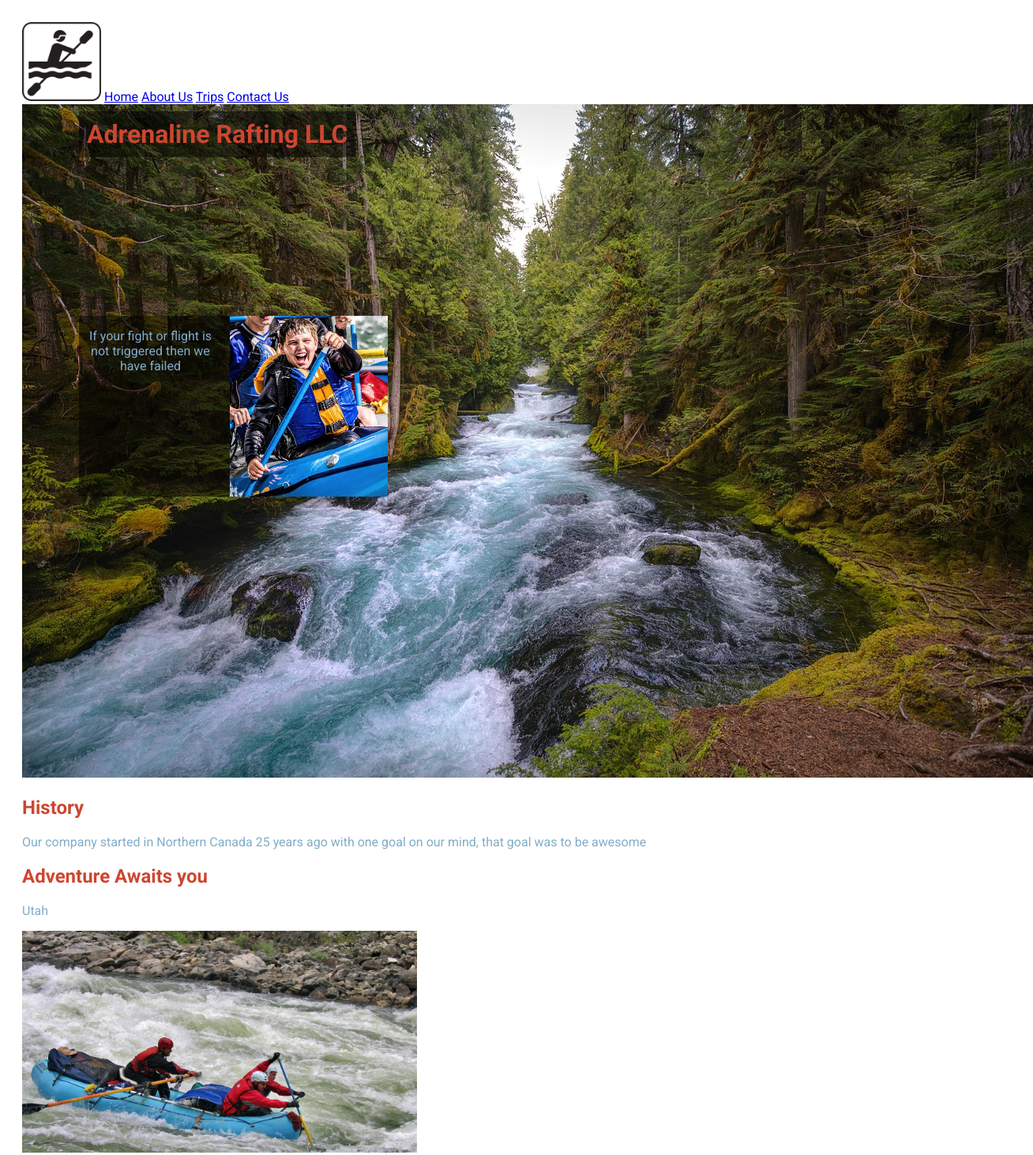
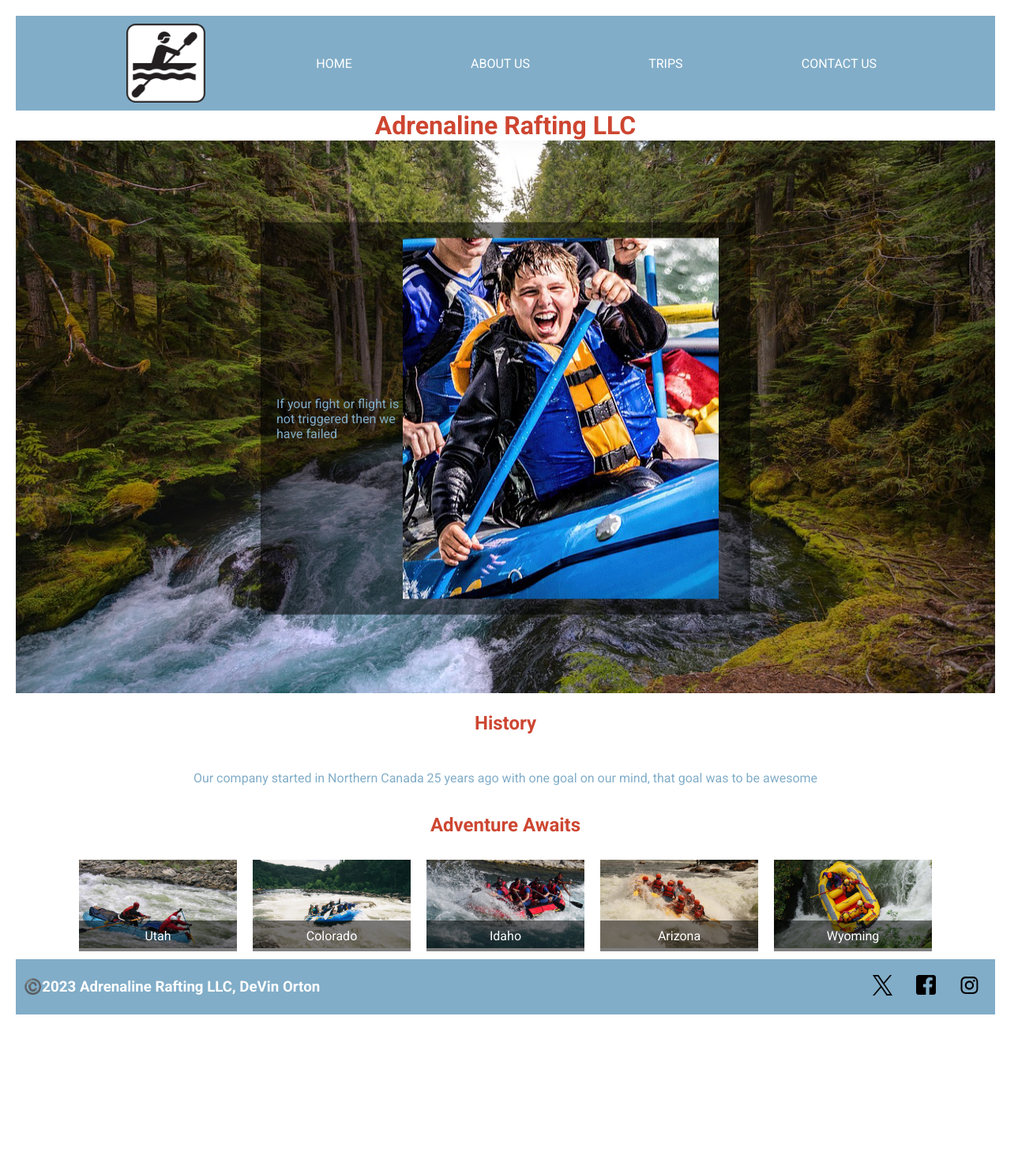
Before and after one commit to Jazzton78/wdd130, a plain HTML site: page wwr/about.html in a window 1280 px wide. Shown: the top 1463 px of the page at 79% size, 1308 px wide, since content can reach past the window. After the commit the page ends 1305 px from the top, so only its background shows below. Drawn offline with Linux system fonts and the light colour scheme.

Commit message:
Grid added

```diff
--- a/wwr/about.html
+++ b/wwr/about.html
@@ -10,7 +10,7 @@
   </head>
   <body>
     <header>
-      <nav>
+      <nav class="header">
         <img src="images/logo.png" alt="Rafting Site Logo" width="100" />
         <a href="index.html">Home</a>
         <a href="about.html">About Us</a>
@@ -19,37 +19,57 @@
       </nav>
     </header>
     <main>
+      <div class="container">
         <div class="hero">
           <img src="images/rafting.jpg" alt="white water raft" />
+          <article>
+            <p>If your fight or flight is not triggered then we have failed</p>
+            <img src="images/HappyBoy.jpg" alt="Happy Client" />
+          </article>
         </div>
         <h1>Adrenaline Rafting LLC</h1>
-      <article>
-        <img src="images/HappyBoy.jpg" alt="Happy Client" />
-        <p>If your fight or flight is not triggered then we have failed</p>
-      </article>
-      <section>
+        <!-- Add your other content here -->
+      </div>
+      <section class="history">
         <h2>History</h2>
         <p>
           Our company started in Northern Canada 25 years ago with one goal on
           our mind, that goal was to be awesome
         </p>
       </section>
-      <section>
-        <h2>Adventure Awaits you</h2>
+      <section class="adventure">
+        <h2>Adventure Awaits</h2>
+      </section>
+
+      <section class="image-grid">
+        <div class="image-container">
           <p>Utah</p>
-        <img src="images/rafting1.jpg" alt="Utah" width="500" />
+          <img src="images/rafting1.jpg" alt="Utah" />
+        </div>
+
+        <div class="image-container">
           <p>Colorado</p>
-        <img src="images/rafting2.jpg" alt="Coloado" width="500" />
+          <img src="images/rafting2.jpg" alt="Colorado" />
+        </div>
+
+        <div class="image-container">
           <p>Idaho</p>
-        <img src="images/rafting3.jpg" alt="Idaho" width="500" />
+          <img src="images/rafting3.jpg" alt="Idaho" />
+        </div>
+
+        <div class="image-container">
           <p>Arizona</p>
-        <img src="images/rafting4.jpg" alt="Arizona" width="500" />
+          <img src="images/rafting4.jpg" alt="Arizona" />
+        </div>
+
+        <div class="image-container">
           <p>Wyoming</p>
-        <img src="images/rafting5.jpg" alt="Wyoming" width="500" />
+          <img src="images/rafting5.jpg" alt="Wyoming" />
+        </div>
       </section>
     </main>
-    <footer>
-      ©️2023 Adrenaline Rafting LLC, DeVin Orton
+    <footer class="footer">
+      <h3>©️2023 Adrenaline Rafting LLC, DeVin Orton</h3>
       <nav class="sociallinks">
         <a href="https://twitter.com/home"
           ><img src="images/twitter.svg" alt="twitter" width="25"
--- a/wwr/styles/rafting.css
+++ b/wwr/styles/rafting.css
@@ -16,8 +16,8 @@
 }
 
 body {
+    margin: 0;
     font-family: var(--paragraph-font);
-    max-width: 960px;
     padding: 20px;
 }
 
@@ -29,35 +29,162 @@ p {
     color: var(--accent2-color);
 }
 
-.hero {
-    display: block;
-    width: 100%;
-    height: auto;
-    position: relative;
+header {
+    background-color: var(--nav-background-color);
+    padding: 10px;
 }
 
-h1 {
+.header {
+    display: flex;
+    justify-content: space-between;
+    align-items: center;
+    max-width: 960px;
+    margin: 0 auto;
+}
+
+a {
+    color: #fff;
+    text-decoration: none;
+    padding: 10px;
+    text-transform: uppercase;
+}
+
+a:hover {
+    background-color: #555;
+}
+
+.image-grid {
+    display: flex;
+    flex-wrap: wrap;
+    justify-content: center;
+    text-align: center;
+}
+
+.image-container {
+    position: relative;
+    margin: 10px;
+    width: 200px; /* Set a fixed width for the image containers */
+}
+
+.image-container p {
     position: absolute;
-    top: 120px;
-    left: 100px;
+    bottom: 0;
+    left: 0;
+    right: 0;
     background-color: rgba(0, 0, 0, 0.5);
+    color: white;
     padding: 10px;
-    color: var(--accent1-color);
+    margin: 0; /* Reset default margin */
+}
+
+.image-container img {
+    max-width: 100%;
+    height: auto;
+    width: 100%; /* Ensure images take up the full width of the container */
+}
+
+.adventure {
     text-align: center;
+    margin: 0 auto; /* Add this line to center block-level elements */
+    max-width: 600px; /* Adjust max-width as needed */
+}
+
+.footer {
+    display: flex;
+    justify-content: space-between;
+    align-items: center;
+    padding: 10px;
+    background-color: var(--nav-background-color); /* Adjust background color as needed */
+    color: white; /* Adjust text color as needed */
+}
+
+.footer h3 {
+    margin: 0; /* Reset default margin to center the h3 */
+    text-align: center; /* Center the text horizontally */
+}
+
+.sociallinks {
+    display: flex;
+    gap: 10px;
+}
+
+.sociallinks a {
+    text-decoration: none;
+    color: white; /* Adjust link color as needed */
+}
+
+.history {
+    display: grid;
+    grid-template-rows: auto auto;
+    gap: 10px; /* Adjust the gap as needed */
+}
+
+.history h2 {
+    grid-row: 1;
+    text-align: center; /* Center the text horizontally */
+}
+
+.history p {
+    grid-row: 2;
+    text-align: center; /* Center the text horizontally */
+}
+
+/* Hero Image Section */
+
+body {
+    margin: 0;
+}
+
+.container {
+    display: grid;
+    grid-template-rows: auto 1fr auto;
+    grid-template-columns: 1fr;
+    height: 100%; /* Set the container height to 100% of the viewport */
+}
+
+.hero {
+    grid-row: 2;
+    position: relative;
+    z-index: 0;
+    min-height: 60vh; /* Set a min-height for the hero */
+}
+
+.hero img {
+    width: 100%;
+    max-height: 700px;
+    object-fit: cover;
 }
 
 article {
     position: absolute;
-    overflow: hidden;
+    top: 50%;
+    left: 50%;
+    transform: translate(-50%, -50%);
+    z-index: 1;
     background-color: rgba(0, 0, 0, 0.5);
-    top: 400px;
-    left: 100px;
-    text-align: center;
-    height: auto;
+    padding: 20px;
+    display: flex;
+    align-items: center;
+    justify-content: space-around;
 }
 
 article img {
-    float: right;
-    margin-left: 10px;
-    width: 200px;
+    max-width: 100%;
+    height: auto;
+    margin-right: 20px;
 }
+
+article p {
+    max-width: 400px;
+    text-align: left;
+    margin: 0;
+}
+
+h1 {
+    grid-row: 1;
+    text-align: center;
+    margin: 0;
+    position: relative;
+    z-index: 2;
+    color: var(--accent1-color);
+}
```
Also changed, not shown: styles/styles.css (line endings or trailing spaces). Lines whose indentation alone changed are shown as unchanged.
